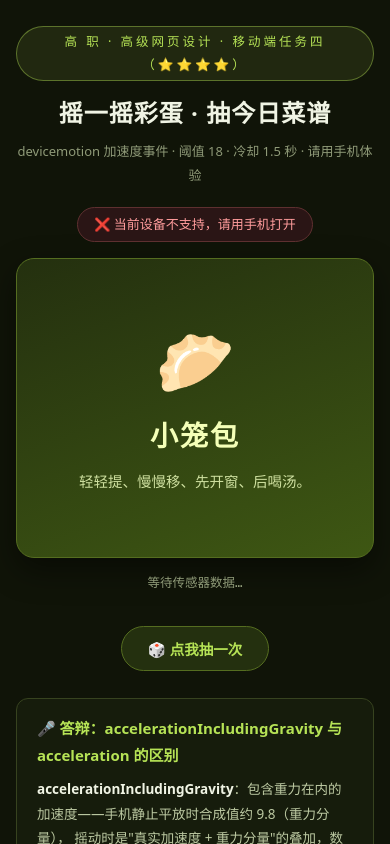
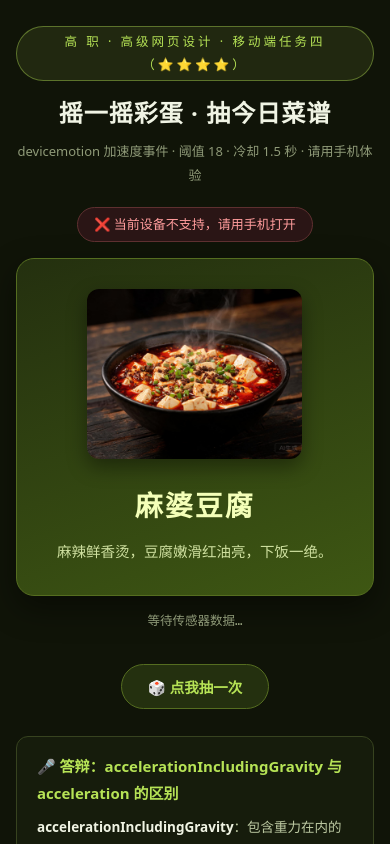
Before and after one commit to chenru-1/chenru621, a plain HTML site: page mobile-sensor.html in a window 390 px wide. Both pictures are taken after a click on the button "🎲 点我抽一次". Shown: the top 844 px of the page. Drawn offline with Linux system fonts and the light colour scheme.

Commit message:
任务四摇一摇结果卡加上食物照片（复用 mobile-imgs 四道菜图）

```diff
--- a/js/mobile-sensor.js
+++ b/js/mobile-sensor.js
@@ -8,14 +8,12 @@
  *       无传感器/无数据时显示"当前设备不支持"并提供按钮降级；iOS 13+ 用按钮申请权限。
  */
 
-// 变量：cr_DISHES —— 菜谱池（摇一摇/手抽共用的候选菜）
+// 变量：cr_DISHES —— 菜谱池（摇一摇/手抽共用的候选菜，带本地食物照片）
 var cr_DISHES = [
-  { emoji: '🦆', name: '北京烤鸭', desc: '皮脆肉嫩、肥而不腻，配薄饼葱丝甜面酱，今日就吃它！' },
-  { emoji: '🌶️', name: '麻婆豆腐', desc: '麻辣鲜香烫，豆腐嫩滑红油亮，下饭一绝。' },
-  { emoji: '🥟', name: '小笼包', desc: '轻轻提、慢慢移、先开窗、后喝汤。' },
-  { emoji: '🍲', name: '佛跳墙', desc: '坛启荤香飘四邻，今日给自己加个硬菜。' },
-  { emoji: '🥘', name: '四川火锅', desc: '毛肚鸭肠七上八下，辣得直哈气才过瘾。' },
-  { emoji: '🍡', name: '糖葫芦', desc: '酸甜脆口，饭后小甜蜜安排上。' }
+  { img: 'mobile-imgs/kaoya.jpg', name: '北京烤鸭', desc: '皮脆肉嫩、肥而不腻，配薄饼葱丝甜面酱，今日就吃它！' },
+  { img: 'mobile-imgs/mapodoufu.jpg', name: '麻婆豆腐', desc: '麻辣鲜香烫，豆腐嫩滑红油亮，下饭一绝。' },
+  { img: 'mobile-imgs/xiaolongbao.jpg', name: '小笼包', desc: '轻轻提、慢慢移、先开窗、后喝汤。' },
+  { img: 'mobile-imgs/fotiaoqiang.jpg', name: '佛跳墙', desc: '坛启荤香飘四邻，今日给自己加个硬菜。' }
 ];
 
 // 变量：cr_THRESHOLD —— 摇动判定阈值：合成加速度超过它才算摇动
@@ -46,10 +44,10 @@ function cr_drawDish() {
   // 先清除动画状态，为重新触发做准备
   cr_box.classList.remove('cr_pop');
   void cr_box.offsetWidth;                                 // 强制重排：让动画可以重复播放
-  // 换成抽中的菜
+  // 换成抽中的菜（照片 + 菜名 + 简介）
   cr_box.innerHTML =
     '<div class="cr_popbox">' +
-    '<div class="cr_emoji">' + cr_d.emoji + '</div>' +
+    '<img class="cr_img" src="' + cr_d.img + '" alt="' + cr_d.name + '">' +
     '<h2>' + cr_d.name + '</h2>' +
     '<p>' + cr_d.desc + '</p>' +
     '</div>';
--- a/mobile-sensor.html
+++ b/mobile-sensor.html
@@ -34,8 +34,8 @@
     background:linear-gradient(160deg,#24300f,#3e5713);border:1px solid #556d20;
     box-shadow:0 12px 32px rgba(0,0,0,.45);
   }
-  .cr_result .cr_emoji{font-size:64px;line-height:1.2}
-  .cr_result h2{font-size:28px;margin-top:10px;letter-spacing:2px;color:#f4ffb8}
+  .cr_result .cr_img{width:78%;max-width:300px;height:170px;object-fit:cover;border-radius:12px;box-shadow:0 8px 20px rgba(0,0,0,.4)}
+  .cr_result h2{font-size:28px;margin-top:12px;letter-spacing:2px;color:#f4ffb8}
   .cr_result p{margin-top:8px;font-size:14.5px;color:#cfe0a0;max-width:360px}
   .cr_result .cr_empty{font-size:17px;color:#a8b98a}
 
```
Also changed, not shown: cr_prompt.md (+8 -0 lines).
